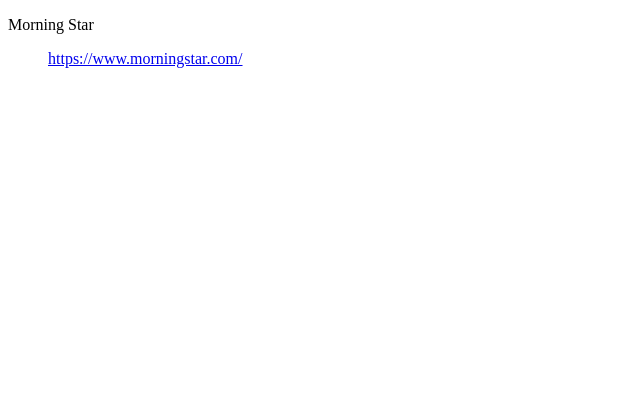
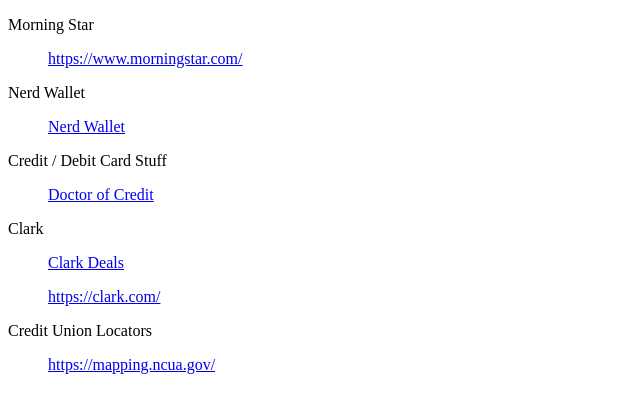
Before and after one commit to Repository-of-Brightness/bookmarks, a plain HTML site: page topics/money.html in a window 1280 px wide. Shown: the whole page, without its empty margins (0-640 px from the left). Drawn offline with Linux system fonts and the light colour scheme.

Commit message:
modified:   topics/hackernews.html 	modified:   topics/money.html 	modified:   topics/nsfw.html

```diff
--- a/topics/money.html
+++ b/topics/money.html
@@ -10,5 +10,24 @@
     <ul>
       <a href="https://www.morningstar.com/">https://www.morningstar.com/</a>
     </ul>
+    <p>Nerd Wallet</p>
+    <ul>
+      <a href="https://www.nerdwallet.com/">Nerd Wallet</a>
+    </ul>
+    <p>Credit / Debit Card Stuff</p>
+    <ul>
+      <a href="https://www.doctorofcredit.com/">Doctor of Credit</a>
+    </ul>
+    <p>Clark</p>
+    <ul>
+      <a href="https://clarkdeals.com/">Clark Deals</a>
+    </ul>
+    <ul>
+      <a href="https://clark.com/">https://clark.com/</a>
+    </ul>
+    <p>Credit Union Locators</p>
+    <ul>
+      <a href="https://mapping.ncua.gov/">https://mapping.ncua.gov/</a>
+    </ul>
   </body>
 </html>
```
Also changed, not shown: topics/hackernews.html (+4 -0 lines), topics/nsfw.html (+0 -1 lines).
